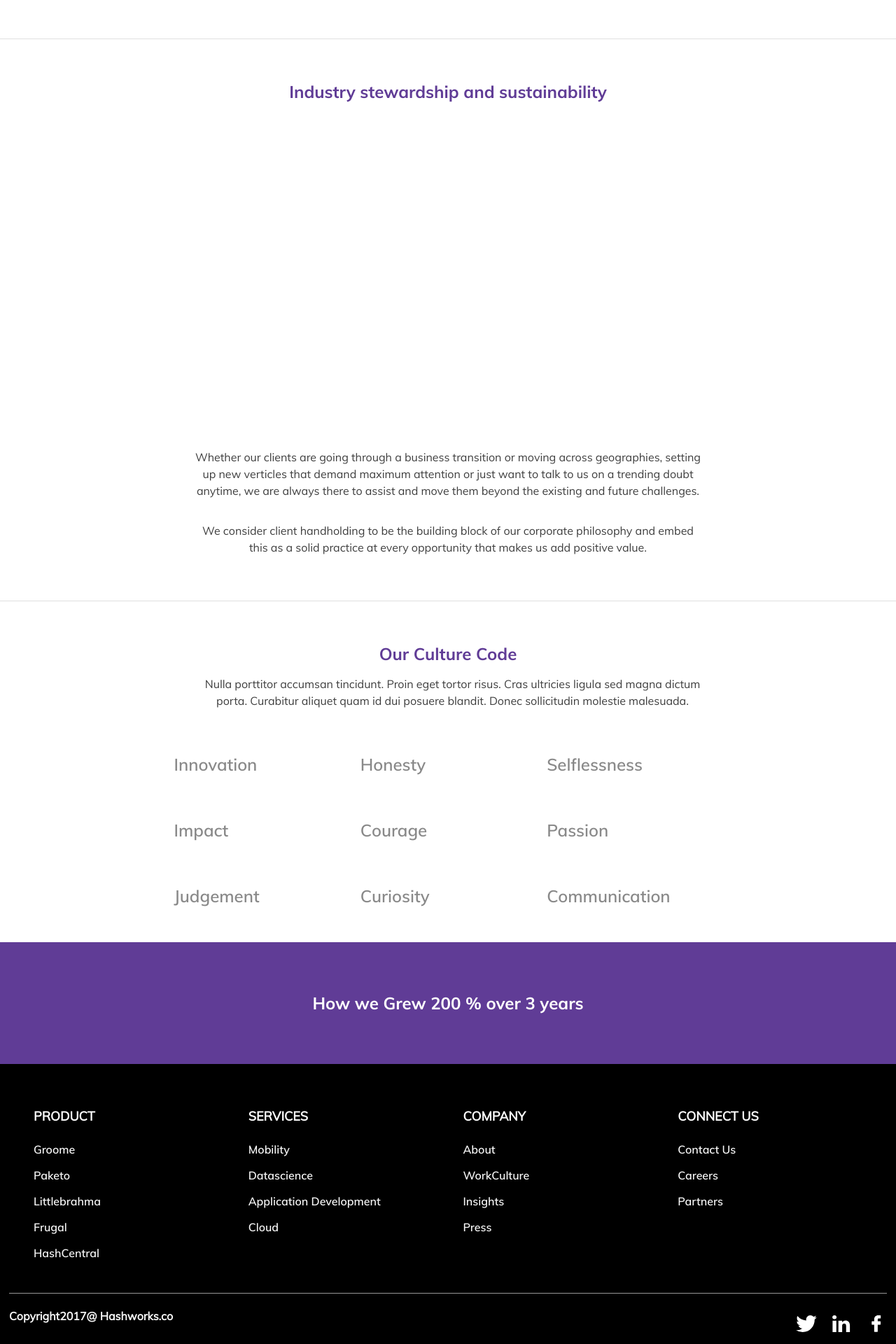
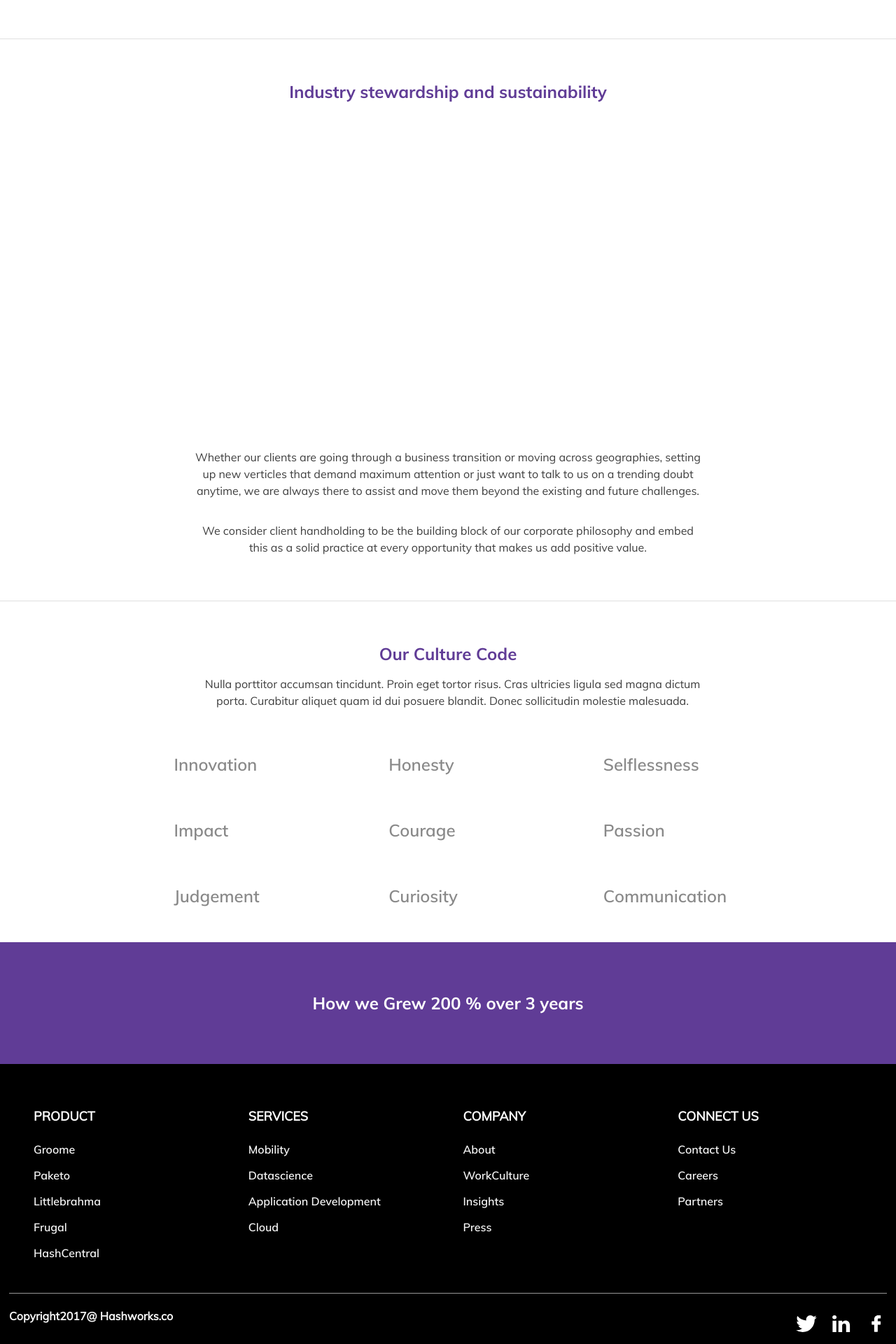
Before and after one commit to hashworks-code/hashworks_static, a Jekyll site: the page built from _pages/aboutUs.md, in a window 1280 px wide. Shown: the part 2037-3957 px from the top of the page at 70% size. Built offline with Jekyll 4.4.1, drawn with Linux system fonts in a browser that asks for light colours; nearby versions of some CDN libraries.

Commit message:
ourthinking page culture words alignment

```diff
--- a/_layouts/aboutUs.html
+++ b/_layouts/aboutUs.html
@@ -59,31 +59,31 @@
                         <h2>Our Culture Code</h2>
                         <p>Nulla porttitor accumsan tincidunt. Proin eget tortor risus. Cras ultricies ligula sed magna dictum porta. Curabitur aliquet quam id dui posuere blandit. Donec sollicitudin molestie malesuada.</p>
                         <div class="row ">
-                            <div class="col-xs-6 col-sm-4 col-md-4 col-lg-4 culture ">
+                            <div class="col-xs-7 col-sm-4 col-md-4 col-lg-4 culture ">
                                 <h3>Innovation</h3>
                             </div>
-                            <div class="col-xs-6 col-sm-4 col-md-4 col-lg-4 culture ">
+                            <div class="col-xs-5 col-sm-4 col-md-4 col-lg-4 culture ">
                                 <h3>Honesty</h3>
                             </div>
-                            <div class="col-xs-6 col-sm-4 col-md-4 col-lg-4 culture">
+                            <div class="col-xs-7 col-sm-4 col-md-4 col-lg-4 culture">
                                 <h3>Selflessness</h3>
                             </div>
-                            <div class="col-xs-6 col-sm-4 col-md-4 col-lg-4 culture">
+                            <div class="col-xs-5 col-sm-4 col-md-4 col-lg-4 culture">
                                 <h3>Impact</h3>
                             </div>
-                            <div class="col-xs-6 col-sm-4 col-md-4 col-lg-4 culture">
+                            <div class="col-xs-7 col-sm-4 col-md-4 col-lg-4 culture">
                                 <h3>Courage</h3>
                             </div>
-                            <div class="col-xs-6 col-sm-4 col-md-4 col-lg-4 culture">
+                            <div class="col-xs-5 col-sm-4 col-md-4 col-lg-4 culture">
                                 <h3>Passion</h3>
                             </div>
-                            <div class="col-xs-6 col-sm-4 col-md-4 col-lg-4 culture">
+                            <div class="col-xs-7 col-sm-4 col-md-4 col-lg-4 culture">
                                 <h3>Judgement</h3>
                             </div>
-                            <div class="col-xs-6 col-sm-4 col-md-4 col-lg-4 culture">
+                            <div class="col-xs-5 col-sm-4 col-md-4 col-lg-4 culture">
                                 <h3>Curiosity</h3>
                             </div>
-                            <div class="col-xs-6 col-sm-4 col-md-4 col-lg-4 culture">
+                            <div class="col-xs-7 col-sm-4 col-md-4 col-lg-4 culture">
                                 <h3>Communication</h3>
                             </div>
                         </div>
--- a/_sass/_aboutUs.scss
+++ b/_sass/_aboutUs.scss
@@ -323,6 +323,11 @@ ul.tabs li.current {
         &--container1 {
           width: 580px;
           margin: 0 auto;
+
+          .row {
+            width: 673px;
+            margin: 0 auto;
+          }
         }
         .culture {
           padding-top: 64px;
@@ -444,6 +449,11 @@ ul.tabs li.current {
         &--container1 {
           width: 799px;
           margin: 0 auto;
+
+          .row {
+            width: 920px;
+            margin: 0 auto;
+          }
         }
         .culture {
           padding-top: 64px;
@@ -631,7 +641,7 @@ ul.tabs li.current {
         padding-top: 33px;
       }
       h3 {
-        font-size: 24px;
+        font-size: 32px;
       }
       &--capitalImage {
         height: 557px;
@@ -650,6 +660,11 @@ ul.tabs li.current {
         &--container1 {
           width: 985px;
           margin: 0 auto;
+
+          .row {
+            width: 1075px;
+            margin: 0 auto;
+          }
         }
         .culture {
           padding-top: 32px;
--- a/_sass/_workculture.scss
+++ b/_sass/_workculture.scss
@@ -108,6 +108,7 @@ background-position: center center;
        .workculture__bottomImage {
             background-image: url(../assets/image/workculture/1.png);
               background-size: cover;
+              background-position: center center;
              background-repeat: no-repeat;
             width: 100%;
             height: 270px;
--- a/_sass/index.scss
+++ b/_sass/index.scss
@@ -383,10 +383,10 @@
         width: 89px;
       }
       .img7 {
-        width: 60px;
+        width: 46px;
       }
       .img8 {
-          width: 60px;
+          width: 89px;
       }
     }
     &__roi {
```
Also changed, not shown: 3 other files.
